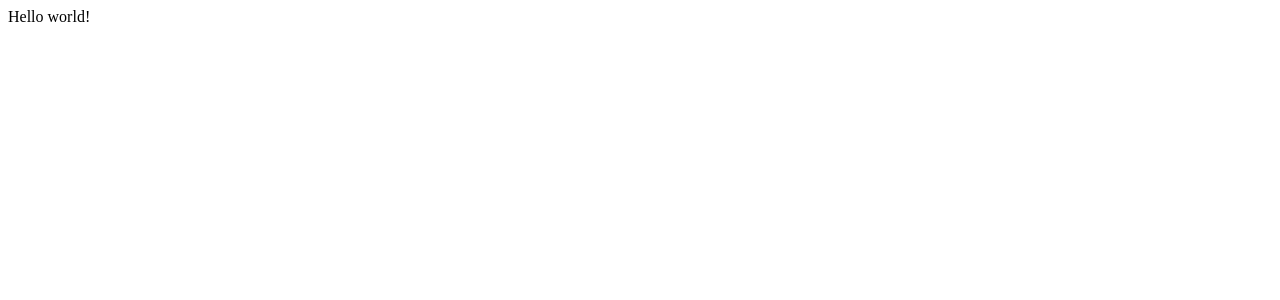
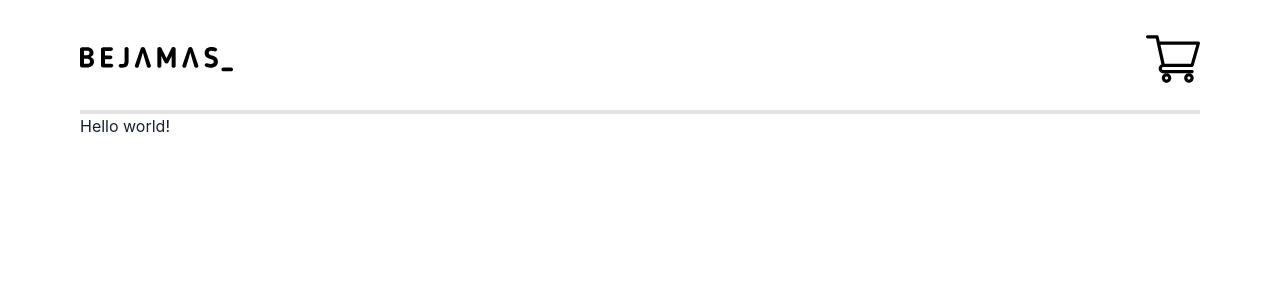
Before and after one commit to PavelZurek/bi-demo-shop, a Next.js app: page / in a window 1280 px wide. Shown: the top 300 px of the page. Built offline with nearby package versions, Linux system fonts and the light colour scheme.

Commit message:
Header design

```diff
--- /dev/null
+++ b/pages/_app.tsx
@@ -0,0 +1,14 @@
+import {AppProps} from 'next/app';
+import {ChakraProvider} from '@chakra-ui/react';
+import Layout from '../src/components/layout/Layout';
+import theme from '../styles/theme';
+
+function MyApp({ Component, pageProps }: AppProps) {
+    return <ChakraProvider theme={theme}>
+        <Layout>
+            <Component {...pageProps} />
+        </Layout>
+    </ChakraProvider>
+}
+
+export default MyApp
--- a/pages/index.tsx
+++ b/pages/index.tsx
@@ -1,7 +1,8 @@
 import {NextPage} from 'next';
+import {Text} from '@chakra-ui/react';
 
 const IndexPage: NextPage = () => {
-    return <div>Hello world!</div>
+    return <Text>Hello world!</Text>
 }
 
 export default IndexPage
--- /dev/null
+++ b/src/components/layout/Header.tsx
@@ -0,0 +1,17 @@
+import {FC} from 'react';
+import {HStack, Image, Link} from '@chakra-ui/react';
+
+export const Header: FC = () => {
+    return (
+        <HStack
+            justifyContent="space-between"
+            borderBottom="4px solid #E4E4E4"
+            paddingY="24px"
+        >
+            <Link href="/">
+                <Image src="/images/logo.svg" alt="BEJAMAS homepage" height="25px" />
+            </Link>
+            <Image src="/images/shopping-cart.svg" alt="Shopping cart" height="54px" />
+        </HStack>
+    )
+}
--- /dev/null
+++ b/src/components/layout/Layout.tsx
@@ -0,0 +1,11 @@
+import {Container} from '@chakra-ui/react';
+import {Header} from './Header';
+
+export default function Layout({ children }) {
+    return (
+        <Container variant="pageWrapper">
+            <Header />
+            {children}
+        </Container>
+    )
+}
--- /dev/null
+++ b/styles/theme.ts
@@ -0,0 +1,16 @@
+import {extendTheme} from '@chakra-ui/react';
+
+const theme = extendTheme({
+    components: {
+        Container: {
+            variants: {
+                pageWrapper: {
+                    maxWidth: '1440px',
+                    padding: '8px 80px',
+                },
+            },
+        },
+    },
+});
+
+export default theme;
```
Also changed, not shown: public/images/logo.svg (added), public/images/shopping-cart.svg (added).
